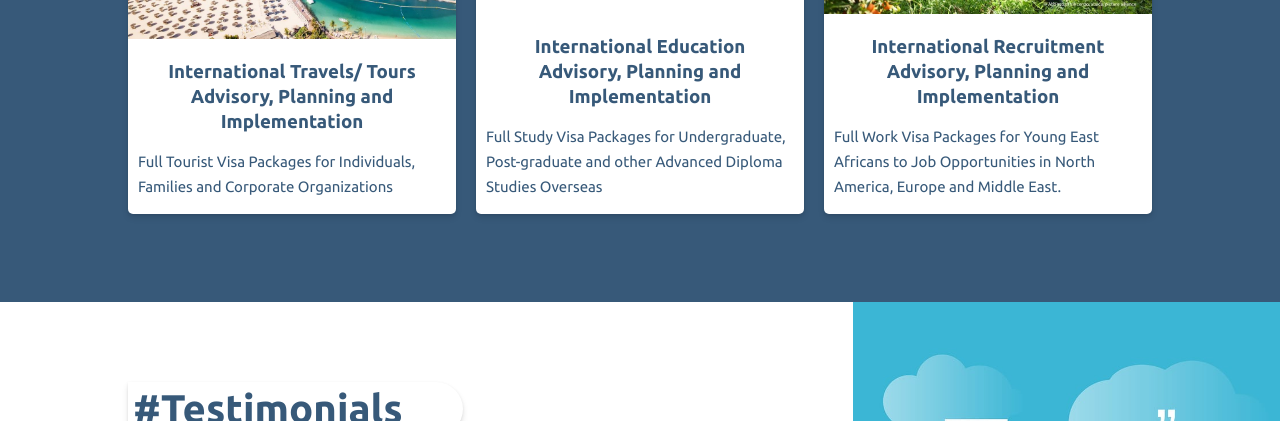
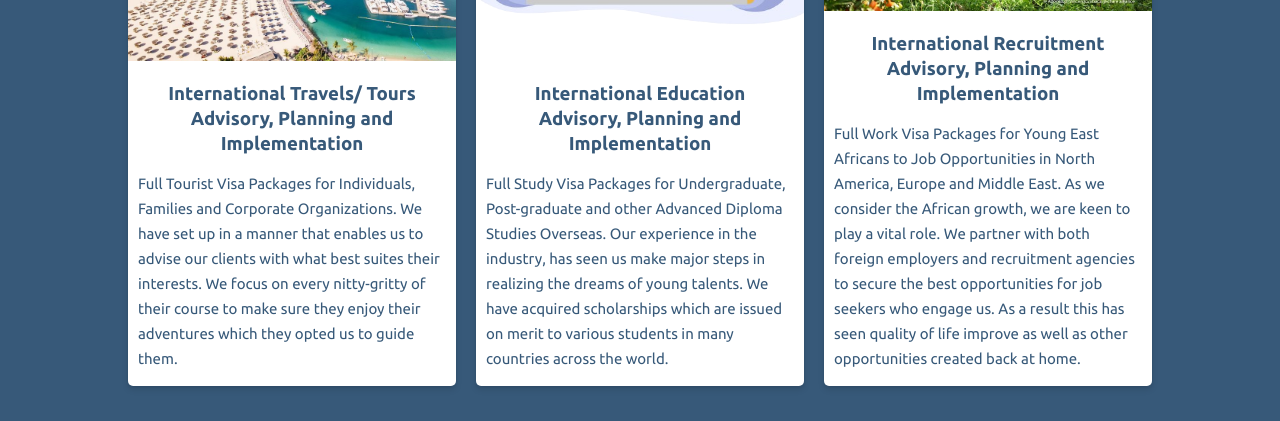
Before and after one commit to 1wes/pithone-international, a React (Vite) app: page / in a window 1280 px wide. Shown: the part 2460-2881 px from the top of the page. Built offline with nearby package versions, Linux system fonts and the light colour scheme.

Commit message:
feat(services): add more text to service description

```diff
--- a/src/components/services.jsx
+++ b/src/components/services.jsx
@@ -18,15 +18,19 @@ const Services = () => {
                     <div className="services-cards">
                         <ServiceCards image={dubai} service={`International Travels/ Tours Advisory, Planning and Implementation`}
                         description={`Full Tourist
-                        Visa Packages for Individuals, Families and Corporate Organizations`}/>
+                        Visa Packages for Individuals, Families and Corporate Organizations. We have set up in a manner that enables us to advise our clients with what best suites their interests. We focus on every nitty-gritty of their course to make sure they enjoy their adventures which they opted us to guide them.
+                        `}/>
                         <ServiceCards image={boardroom} service={`International Education Advisory, Planning and Implementation`}
                         description={`Full Study Visa
                         Packages for Undergraduate, Post-graduate and other Advanced Diploma
-                        Studies Overseas`}/>
+                        Studies Overseas. Our experience in the industry, has seen us make major steps in realizing the dreams of young talents.
+                        We have acquired scholarships which are issued on merit to various students in many countries across the world.`}/>
                         <ServiceCards image={worker} service={`International Recruitment Advisory, Planning and Implementation`}
                         description={`Full Work
                         Visa Packages for Young East Africans to Job Opportunities in North America,
-                        Europe and Middle East.`}/>
+                        Europe and Middle East. As we consider the African growth, we are keen to play a vital role.
+                        We partner with both foreign employers and recruitment agencies to secure the best opportunities for job seekers who engage us.
+                        As a result this has seen quality of life improve as well as other opportunities created back at home.`}/>
                     </div>
                 </div>
             </main>
```
